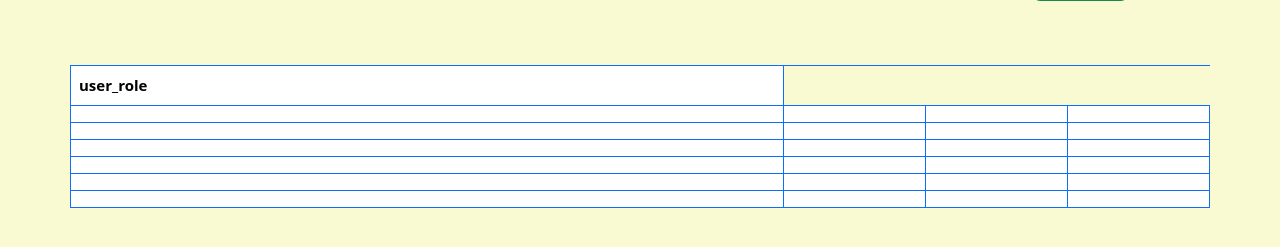
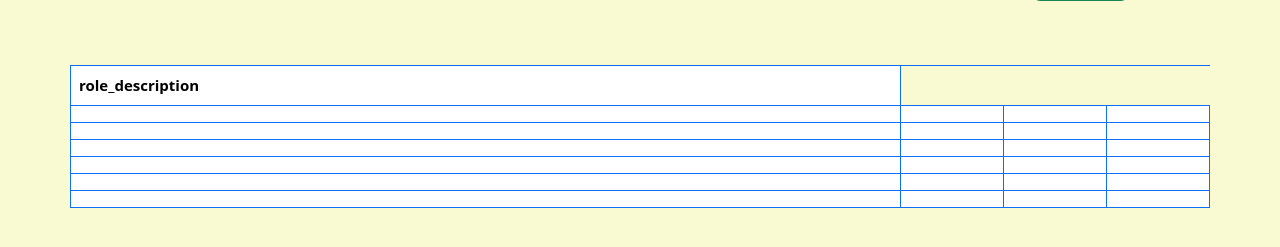
Before and after one commit to Kavish2k/Household-Services-Project, a Flask app: template MAD-1-Household Services Project/templates/search_admin.html in a window 1280 px wide. Shown: the part 225-472 px from the top of the page. Run offline with Flask 3, Linux system fonts and the light colour scheme; the template is opened without the code that fills it: values that come from a table or form of the project are taken from there, others are empty; some libraries are stand-ins or nearby versions.

Commit message:
Update search_admin.html

```diff
--- a/MAD-1-Household Services Project/templates/search_admin.html
+++ b/MAD-1-Household Services Project/templates/search_admin.html
@@ -177,7 +177,7 @@
                         {% for x in data_cols %}
                         <th>{{x}}</th>
                         {% endfor %}
-                        <th>user_role</th>
+                        <th>role_description</th>
                     </thead>
                     {% for y in dtable %}
                         <tr>
```
